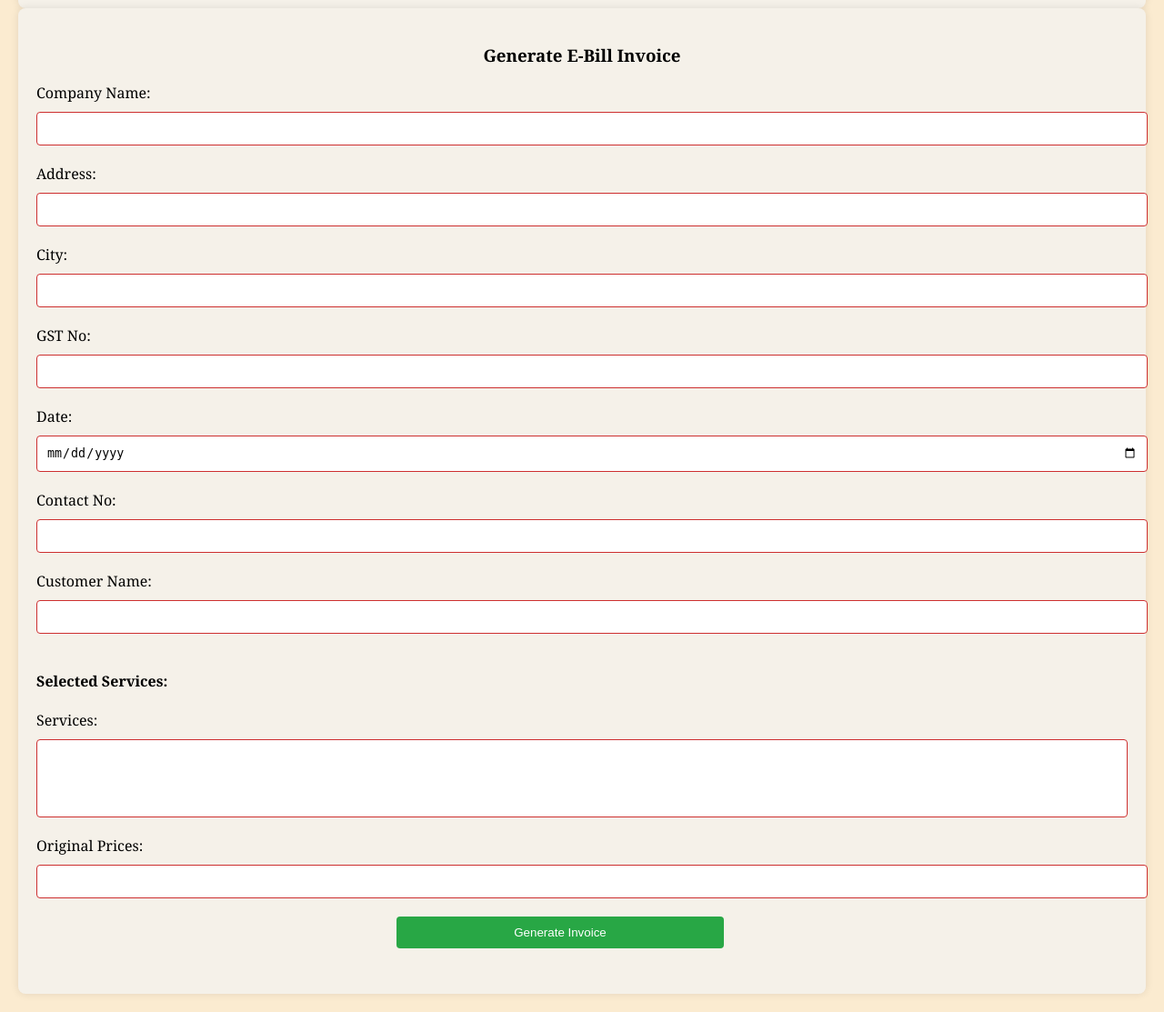
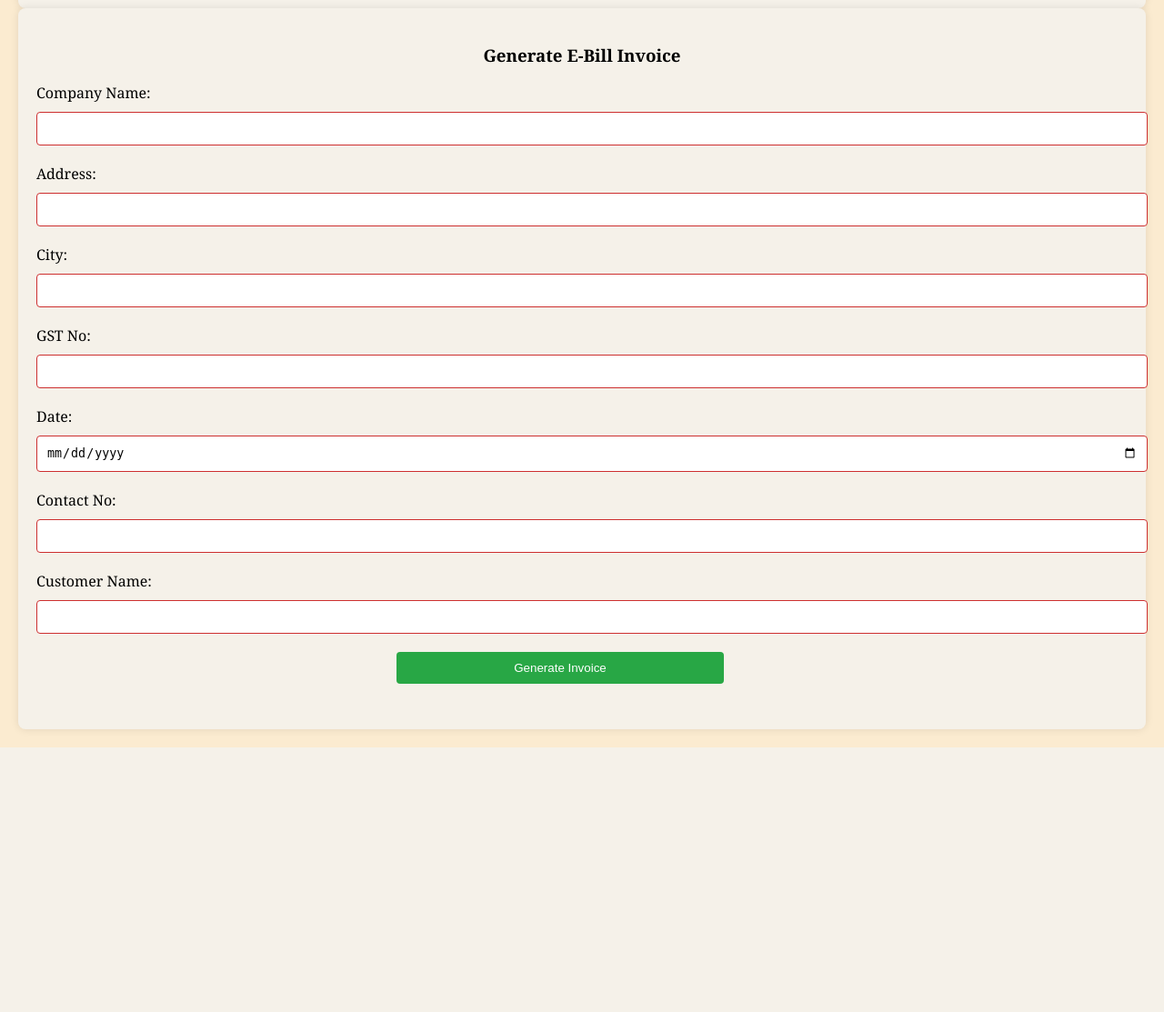
Before and after one commit to Hitman7084/Dynamic_Gst_Calculator, a Flask app: page / in a window 1280 px wide. Shown: the part 971-2084 px from the top of the page at 91% size. After the commit the page ends 1793 px from the top, so only its background shows below. Run offline with Flask 3, Linux system fonts and the light colour scheme; lists and menus that the app fills with data are empty.

Commit message:
figured out

```diff
--- a/app.py
+++ b/app.py
@@ -171,8 +171,8 @@ def generate_invoice():
 
             # Calculate GST, Cess, and Total price for each service
             gst_amount = 2*(original_price * gst_rate) / 100
-            gst_rate = gst_amount + original_price
-            cess_amount = (gst_rate * cess_rate) / 100
+            total_gst_rate = gst_amount + original_price
+            cess_amount = (total_gst_rate * cess_rate) / 100
             total = original_price + gst_amount + cess_amount
 
 
--- a/templates/index.html
+++ b/templates/index.html
@@ -297,19 +297,6 @@
                 <label for="customer_name">Customer Name:</label>
                 <input type="text" id="customer_name" name="customer_name" required>
 
-                <h4>Selected Services:</h4>
-                <div id="selectedServices">
-                    <label for="services">Services:</label>
-                    <select id="services" name="services" multiple required>
-                        {% for service in services %}
-                        <option value="{{ service }}">{{ service }}</option>
-                        {% endfor %}
-                    </select>
-
-                    <label for="original_prices">Original Prices:</label>
-                    <input type="text" id="original_prices" name="original_prices" required>
-                </div>
-
                 <button type="submit">Generate Invoice</button>
             </form>
         </div>
```
